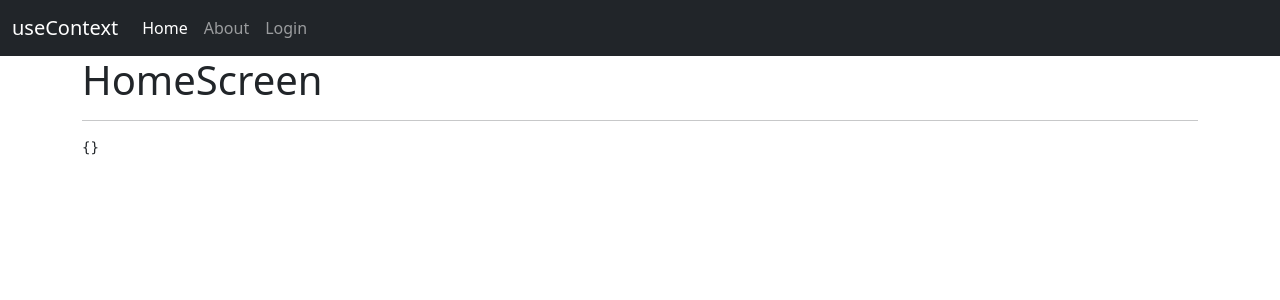
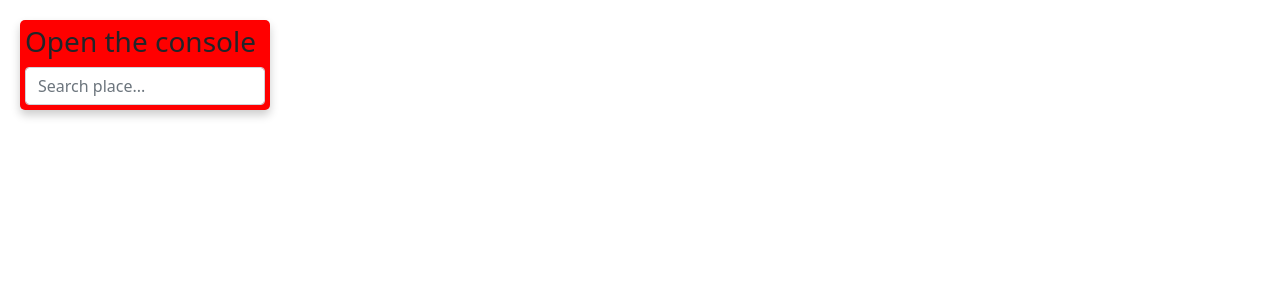
Before and after one commit to JL-OLEMAR/custom-hooks-react, a React (Vite) app: page / in a window 1280 px wide. Shown: the top 300 px of the page. Built offline with nearby package versions, Linux system fonts and the light colour scheme.

Commit message:
feat: Add useDebounce

```diff
--- a/package.json
+++ b/package.json
@@ -14,6 +14,7 @@
     "react-router-dom": "5.2.0"
   },
   "devDependencies": {
+    "@types/node": "17.0.31",
     "@types/react": "18.0.8",
     "@types/react-dom": "18.0.3",
     "@vitejs/plugin-react": "1.0.7",
--- /dev/null
+++ b/src/components/10-useDebounce/Search.jsx
@@ -0,0 +1,29 @@
+import { useRef } from 'react'
+import './styles.css'
+
+export function Search() {
+  const debounceRef = useRef()
+
+  const onQueryChanged = (e) => {
+    // If the debounce is not set, set it
+    if (debounceRef.current) clearTimeout(debounceRef.current)
+
+    debounceRef.current = setTimeout(() => {
+      console.log('Searching for:', e.target.value)
+    }, 350) // Then search for the query after 350ms
+  }
+
+  return (
+    <>
+      <div className='search-container'>
+        <h3>Open the console</h3>
+        <input
+          className='form-control'
+          placeholder='Search place...'
+          type='text'
+          onChange={onQueryChanged}
+        />
+      </div>
+    </>
+  )
+}
--- /dev/null
+++ b/src/components/10-useDebounce/styles.css
@@ -0,0 +1,11 @@
+.search-container {
+  background-color: red;
+  border-radius: 5px;
+  box-shadow: 0px 5px 10px rgba(0, 0, 0, 0.2);
+  left: 20px;
+  padding: 5px;
+  position: fixed;
+  top: 20px;
+  width: 250px;
+  z-index: 999;
+}
--- a/src/main.jsx
+++ b/src/main.jsx
@@ -1,6 +1,6 @@
 import ReactDOM from 'react-dom'
 
-import { MainApp } from './components/09-useContext/MainApp.jsx'
+import { Search } from './components/10-useDebounce/Search.jsx'
 
 // import { CounterApp } from './components/01-useState/CounterApp.jsx'
 // import { CounterWithCustomHook } from './components/01-useState/CounterWithCustomHook.jsx'
@@ -15,7 +15,8 @@ import { MainApp } from './components/09-useContext/MainApp.jsx'
 // import { CallbackHook } from './components/06-memos/CallbackHook.jsx'
 // import { Father } from './components/07-memo-task/Father.jsx'
 // import { TodoApp } from './components/08-useReducer/TodoApp.jsx'
+// import { MainApp } from './components/09-useContext/MainApp.jsx'
 
 import './index.css'
 
-ReactDOM.render(<MainApp />, document.getElementById('root'))
+ReactDOM.render(<Search />, document.getElementById('root'))
```
Also changed, not shown: 1 other file (tests, documents, lock files or other folders).
